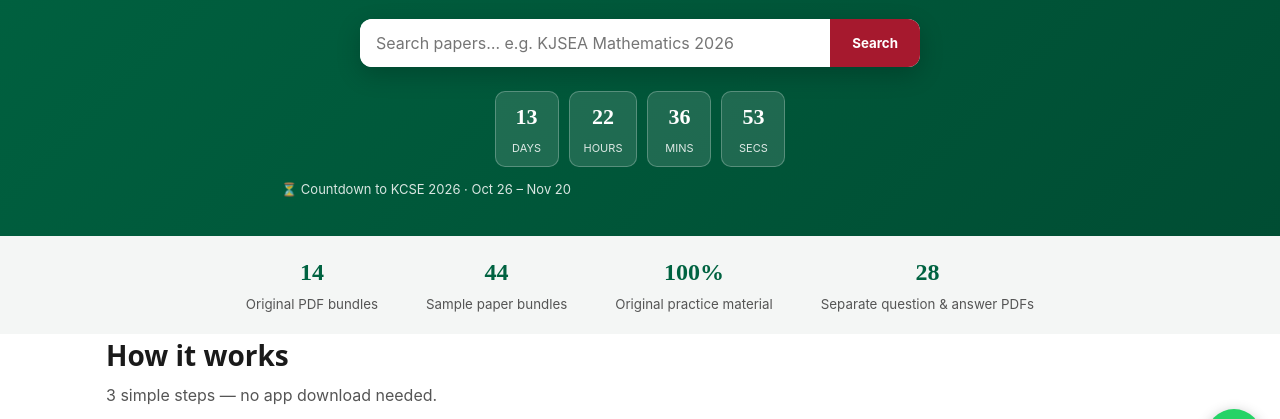
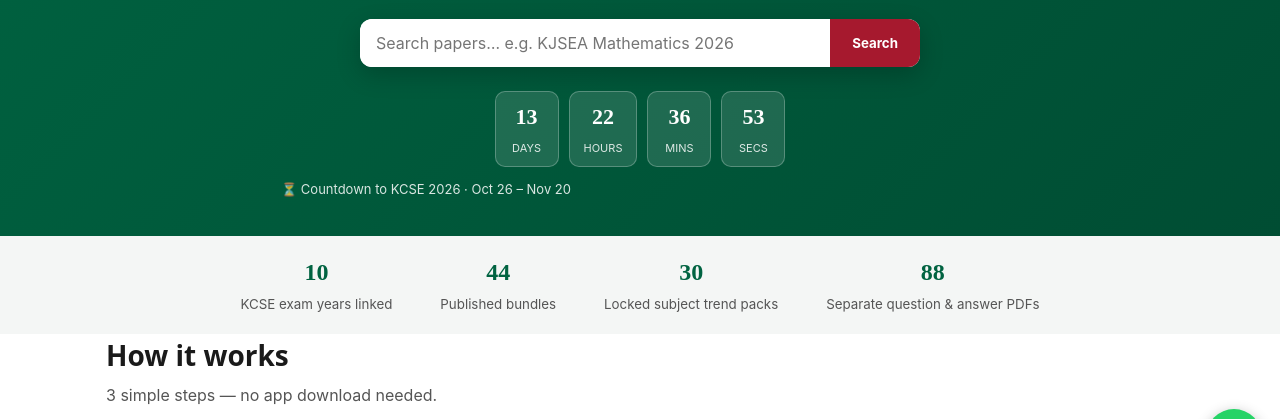
Before and after one commit to deontelik-lang/kyu-programming-projects, a plain HTML site: page websites/cbc-success-hub/index.html in a window 1280 px wide. Shown: the part 317-736 px from the top of the page. Drawn offline with Linux system fonts and the light colour scheme.

Commit message:
Update catalogue statistics for 10-year archives and locked trend packs

```diff
--- a/websites/cbc-success-hub/index.html
+++ b/websites/cbc-success-hub/index.html
@@ -175,10 +175,10 @@
   </div>
 
   <div class="stats">
-    <div class="stat"><b>14</b><small>Original PDF bundles</small></div>
-    <div class="stat"><b id="stat-unlocked">1,248</b><small>Sample paper bundles</small></div>
-    <div class="stat"><b>100%</b><small>Original practice material</small></div>
-    <div class="stat"><b>28</b><small>Separate question &amp; answer PDFs</small></div>
+    <div class="stat"><b>10</b><small>KCSE exam years linked</small></div>
+    <div class="stat"><b id="stat-unlocked">44</b><small>Published bundles</small></div>
+    <div class="stat"><b>30</b><small>Locked subject trend packs</small></div>
+    <div class="stat"><b>88</b><small>Separate question &amp; answer PDFs</small></div>
   </div>
 
   <section class="container">
```
